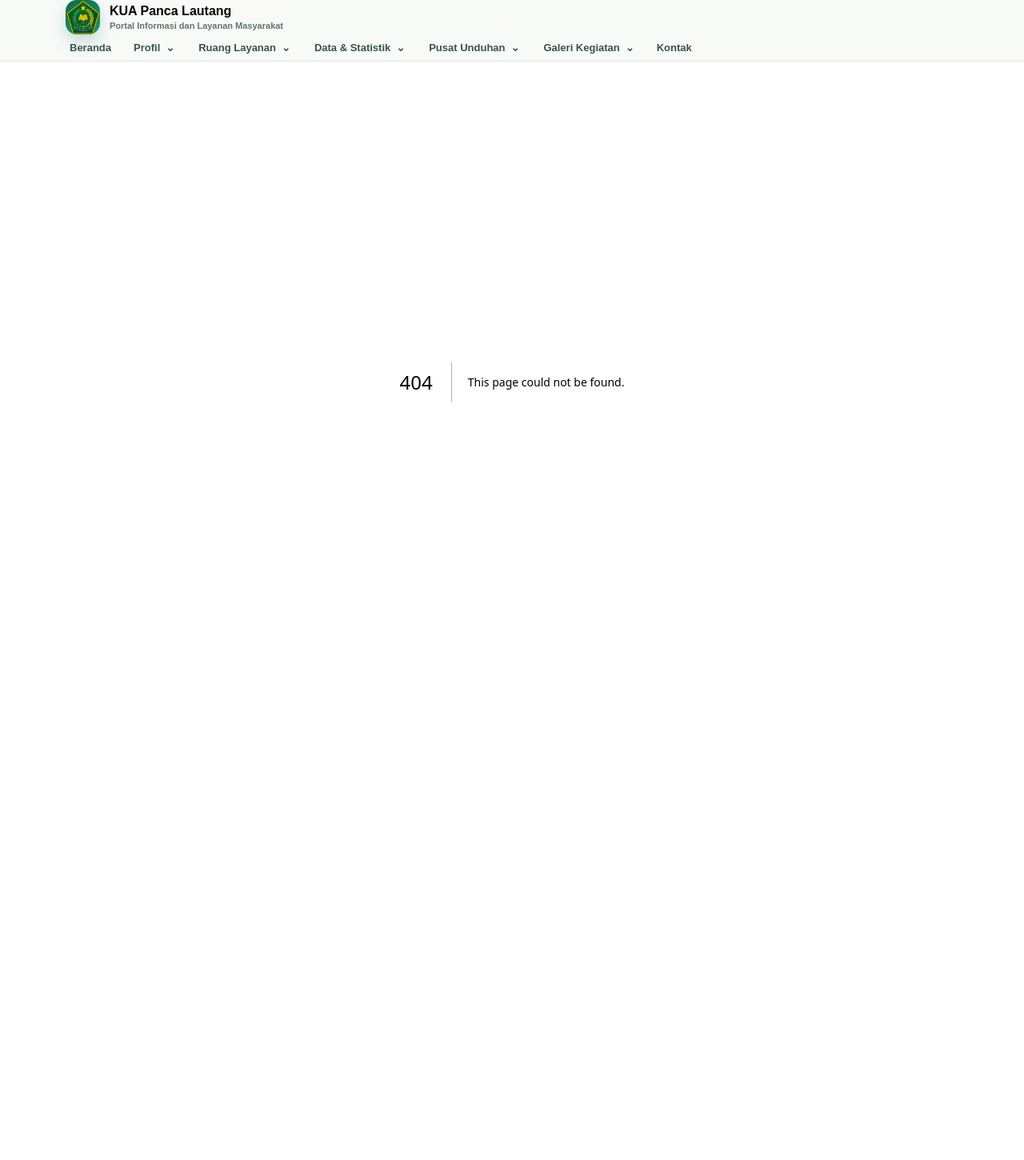
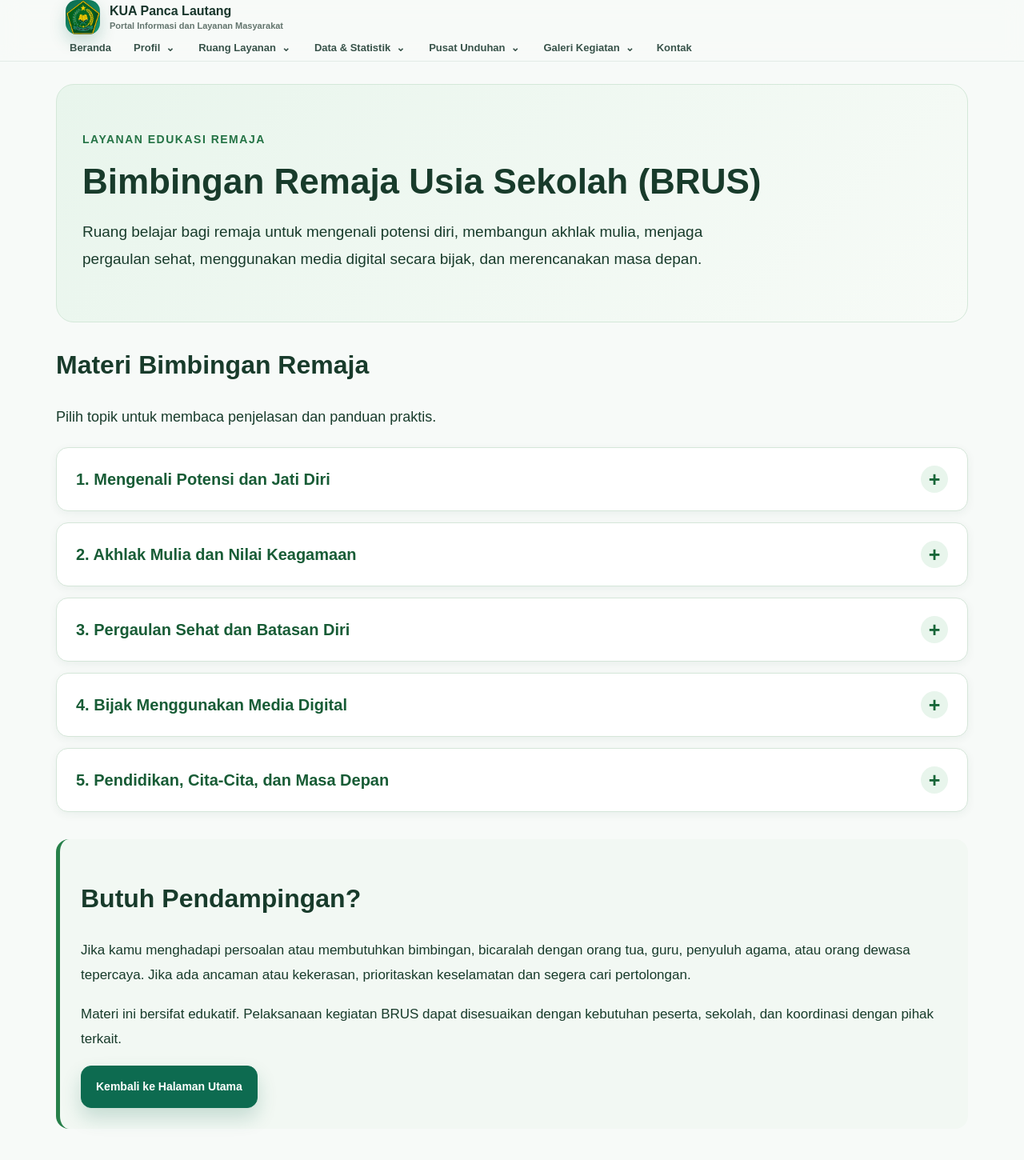
Before and after one commit to suriantosag-cyber/kua-panca-lautang-premium, a Next.js app: page /brus in a window 1280 px wide. Before the commit this address had no page. Shown: the top 1450 px of the page at 80% size. Before the commit the page ends 877 px from the top, so only its background shows below. Built offline with nearby package versions, Linux system fonts and the light colour scheme.

Commit message:
Tambah layanan Bimbingan Remaja Usia Sekolah

```diff
--- /dev/null
+++ b/app/brus/page.js
@@ -0,0 +1,149 @@
+export const metadata = {
+  title: "Bimbingan Remaja Usia Sekolah (BRUS) | KUA Panca Lautang",
+  description:
+    "Materi Bimbingan Remaja Usia Sekolah dari KUA Kecamatan Panca Lautang tentang akhlak, pergaulan sehat, literasi digital, tanggung jawab, dan perencanaan masa depan.",
+};
+
+const materi = [
+  {
+    judul: "1. Mengenali Potensi dan Jati Diri",
+    pengantar:
+      "Masa remaja merupakan kesempatan untuk mengenali kemampuan, membangun karakter, dan belajar mengambil keputusan yang bertanggung jawab.",
+    poin: [
+      {
+        subjudul: "Kenali kelebihan dan hal yang perlu dikembangkan",
+        isi: "Hargai keunikan diri, temukan minat yang positif, dan jadikan kekurangan sebagai kesempatan untuk belajar. Tidak perlu mengukur harga diri hanya berdasarkan penampilan atau perbandingan dengan teman.",
+      },
+      {
+        subjudul: "Bangun kebiasaan baik",
+        isi: "Latih disiplin, kejujuran, tanggung jawab, rasa hormat, dan kepedulian. Kebiasaan kecil yang dilakukan secara konsisten membantu membentuk karakter.",
+      },
+    ],
+  },
+  {
+    judul: "2. Akhlak Mulia dan Nilai Keagamaan",
+    pengantar:
+      "Nilai agama dan akhlak dapat menjadi pedoman untuk memperlakukan diri sendiri dan orang lain dengan baik.",
+    poin: [
+      {
+        subjudul: "Hormati orang tua, guru, dan sesama",
+        isi: "Biasakan berbicara santun, mendengarkan pendapat, menepati janji, serta meminta maaf ketika melakukan kesalahan.",
+      },
+      {
+        subjudul: "Latih kepedulian dan tanggung jawab",
+        isi: "Tunjukkan kepedulian melalui bantuan yang wajar, sikap adil, dan kesediaan menjaga lingkungan. Berani mengakui kesalahan merupakan bagian dari kedewasaan.",
+      },
+    ],
+  },
+  {
+    judul: "3. Pergaulan Sehat dan Batasan Diri",
+    pengantar:
+      "Pertemanan yang sehat membuat seseorang merasa dihargai, aman, dan didukung untuk berkembang menjadi lebih baik.",
+    poin: [
+      {
+        subjudul: "Pilih lingkungan pertemanan yang positif",
+        isi: "Bertemanlah dengan orang yang saling menghargai, mendukung pendidikan, dan tidak memaksa melakukan hal yang bertentangan dengan nilai serta keselamatan diri.",
+      },
+      {
+        subjudul: "Berani mengatakan tidak",
+        isi: "Kamu berhak menolak ajakan yang membuat tidak nyaman atau membahayakan. Jika menghadapi tekanan, ancaman, pelecehan, atau kekerasan, carilah bantuan orang dewasa tepercaya, guru, orang tua, atau petugas yang berwenang.",
+      },
+      {
+        subjudul: "Hormati batasan dan persetujuan",
+        isi: "Jangan memaksa, mengintimidasi, menyentuh, atau menyebarkan informasi pribadi orang lain tanpa izin. Perlakukan teman dengan hormat, baik secara langsung maupun melalui internet.",
+      },
+    ],
+  },
+  {
+    judul: "4. Bijak Menggunakan Media Digital",
+    pengantar:
+      "Internet dapat membantu belajar dan berkarya, tetapi penggunaannya perlu disertai sikap kritis, etika, dan perlindungan privasi.",
+    poin: [
+      {
+        subjudul: "Pikirkan sebelum mengunggah",
+        isi: "Periksa kebenaran informasi sebelum membagikannya. Hindari menyebarkan fitnah, perundungan, konten yang merugikan, atau data pribadi diri sendiri dan orang lain.",
+      },
+      {
+        subjudul: "Jaga keamanan akun dan privasi",
+        isi: "Gunakan kata sandi yang kuat, jangan membagikan kode rahasia, dan berhati-hatilah terhadap orang atau tautan yang tidak dikenal. Minta bantuan orang dewasa tepercaya jika menemukan konten atau pesan yang mengancam.",
+      },
+    ],
+  },
+  {
+    judul: "5. Pendidikan, Cita-Cita, dan Masa Depan",
+    pengantar:
+      "Masa depan dibangun melalui proses belajar, tujuan yang realistis, kebiasaan positif, dan dukungan dari lingkungan yang baik.",
+    poin: [
+      {
+        subjudul: "Tetapkan tujuan bertahap",
+        isi: "Tuliskan cita-cita dan langkah sederhana untuk mencapainya. Atur waktu belajar, istirahat, ibadah, aktivitas keluarga, dan kegiatan yang mengembangkan keterampilan.",
+      },
+      {
+        subjudul: "Berani meminta bimbingan",
+        isi: "Bicarakan kesulitan belajar atau persoalan pribadi dengan orang tua, guru BK, wali kelas, penyuluh agama, atau orang dewasa tepercaya. Meminta bantuan adalah langkah yang baik.",
+      },
+      {
+        subjudul: "Jaga kesehatan dan keseimbangan",
+        isi: "Usahakan tidur cukup, beraktivitas fisik, makan dengan baik, dan menyediakan waktu untuk kegiatan positif. Jika merasa tertekan atau tidak aman, jangan hadapi semuanya sendirian.",
+      },
+    ],
+  },
+];
+
+export default function BrusPage() {
+  return (
+    <main className="bimwin-page">
+      <section className="bimwin-hero">
+        <p className="bimwin-label">LAYANAN EDUKASI REMAJA</p>
+        <h1>Bimbingan Remaja Usia Sekolah (BRUS)</h1>
+        <p>
+          Ruang belajar bagi remaja untuk mengenali potensi diri, membangun
+          akhlak mulia, menjaga pergaulan sehat, menggunakan media digital
+          secara bijak, dan merencanakan masa depan.
+        </p>
+      </section>
+
+      <section className="bimwin-content">
+        <h2>Materi Bimbingan Remaja</h2>
+        <p className="bimwin-intro">
+          Pilih topik untuk membaca penjelasan dan panduan praktis.
+        </p>
+
+        <div className="bimwin-list">
+          {materi.map((item) => (
+            <details className="bimwin-item" key={item.judul}>
+              <summary>{item.judul}</summary>
+              <div className="bimwin-detail">
+                <p>{item.pengantar}</p>
+                {item.poin.map((poin) => (
+                  <section key={poin.subjudul}>
+                    <h3>{poin.subjudul}</h3>
+                    <p>{poin.isi}</p>
+                  </section>
+                ))}
+              </div>
+            </details>
+          ))}
+        </div>
+
+        <aside className="bimwin-note">
+          <h2>Butuh Pendampingan?</h2>
+          <p>
+            Jika kamu menghadapi persoalan atau membutuhkan bimbingan,
+            bicaralah dengan orang tua, guru, penyuluh agama, atau orang dewasa
+            tepercaya. Jika ada ancaman atau kekerasan, prioritaskan keselamatan
+            dan segera cari pertolongan.
+          </p>
+          <p>
+            Materi ini bersifat edukatif. Pelaksanaan kegiatan BRUS dapat
+            disesuaikan dengan kebutuhan peserta, sekolah, dan koordinasi
+            dengan pihak terkait.
+          </p>
+          <a className="btn primary" href="/">
+            Kembali ke Halaman Utama
+          </a>
+        </aside>
+      </section>
+    </main>
+  );
+}
```
Also changed, not shown: app/page.js (+16 -0 lines).
